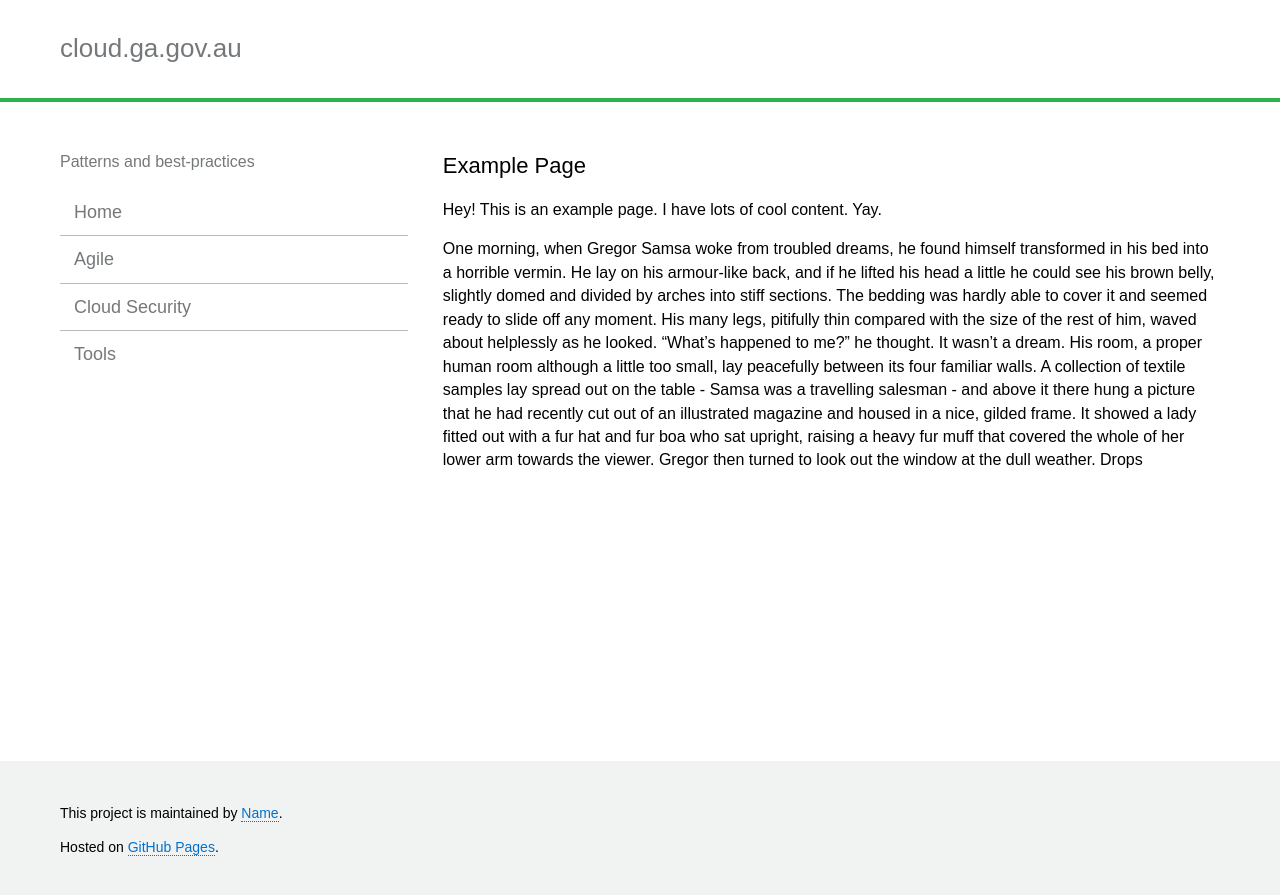
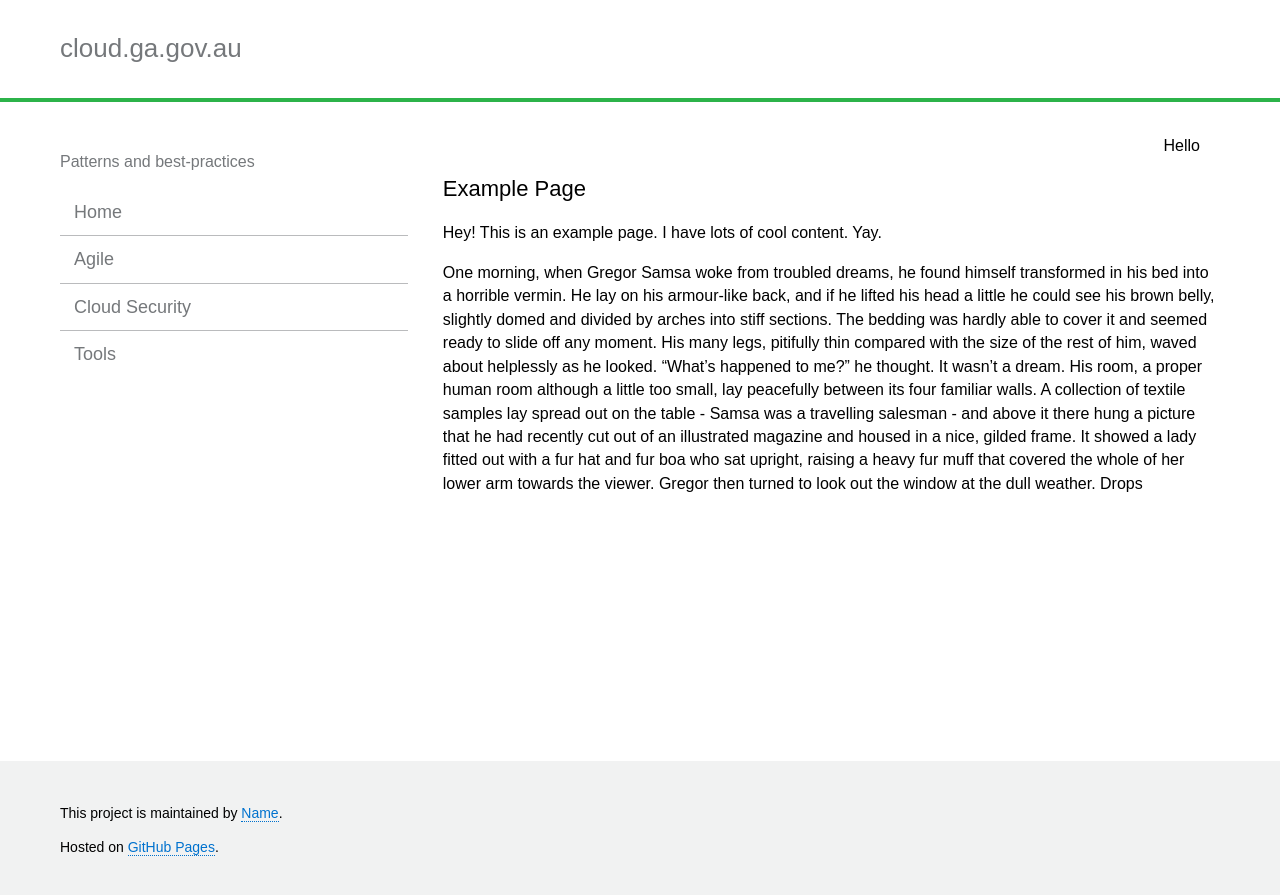
Before and after one commit to GeoscienceAustralia/cloud, a Jekyll site: the page built from docs/_pages/example_page.md, in a window 1280 px wide. Shown: the top 895 px of the page. Built offline with Jekyll 4.4.1, drawn with Linux system fonts in a browser that asks for light colours.

Commit message:
Testing github edit link

```diff
--- a/docs/_layouts/default.html
+++ b/docs/_layouts/default.html
@@ -35,6 +35,10 @@
 
         {% include sidebar.html %}
 
+        <div class="right">
+          Hello
+        </div>
+
         <section id="main" class="main-content" role="main">
           {{ content }}
         </section>
--- a/docs/assets/css/main.css
+++ b/docs/assets/css/main.css
@@ -244,6 +244,11 @@ section:before {
     max-width: 1200px;
     margin: 0 auto;
     padding-left: 20px;
+    padding-right: 20px;
+}
+
+.right {
+    text-align: right;
     padding-right: 20px;
 }
 
```
